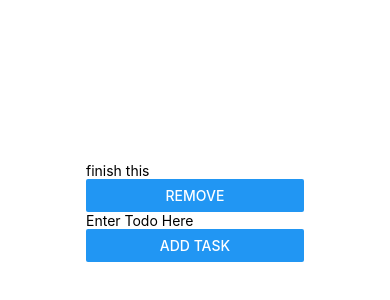
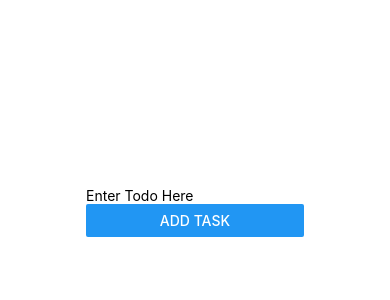
Before and after one commit to Alex-Zeng-UofT/C01Lab1, a React Native app in the folder ToDoList/: screen / in a window 390 px wide. Shown: the part 210-510 px from the top of the page. Built offline with nearby package versions, Linux system fonts and the light colour scheme.

Commit message:
refactored ToDoList

```diff
--- a/ToDoList/App.js
+++ b/ToDoList/App.js
@@ -5,7 +5,7 @@ import ToDoList from './components/ToDoList';
 export default function App() {
   return (
     <View style={styles.container}>
-      <ToDoList todoList={["finish this"]}/>
+      <ToDoList />
       <StatusBar style="auto" />
     </View>
   );
--- a/ToDoList/components/ToDoList.js
+++ b/ToDoList/components/ToDoList.js
@@ -6,31 +6,55 @@ import AddTask from './AddTask'
 
 const ToDoList = ({ todoList }) => {
     // set the state variable with intials values being the prop list
-    const [tasks, setTasks] = useState(todoList.map((task) => ({ id: uuidv4(), todo: task})));
+    const [toDos, setToDos] = useState(todoList.map((task) => ({ id: uuidv4(), title: task})));
 
     // remove a todo task by only keeping tasks with different ids
-    const removeTask = (id) => {
-        setTasks(prevTodos => {
+    const removeToDo = (id) => {
+        setToDos(prevTodos => {
             return prevTodos.filter(task => task.id !== id);
         });
     };
 
-    const AddTodo = (task) => {
-        const newTask = {id: uuidv4(), todo: task};
-        setTasks((prevTasks) => [...prevTasks, newTask]);
+    // add a todo the the current list with given newTitle
+    const addToDo = (newTitle) => {
+        const newTask = {id: uuidv4(), title: newTitle};
+        setToDos((prevTasks) => [...prevTasks, newTask]);
     }
 
     return (
-        <View>
-            {tasks.map((task) => (
+        // styles given in handout
+        <View style={styles.todoListContainer}>
+            {toDos.map((task) => (
                 <View key={task.id}>
-                    <Text>{task.todo}</Text>
-                    <Button title='Remove' onPress={() => removeTask(task.id)}/>
+                    <Text>{task.title}</Text>
+                    <Button title='Remove' onPress={() => removeToDo(task.id)}/>
                 </View>
             ))}
-            <AddTask onAddTask={AddTodo}></AddTask>
+            <AddTask onAddTask={addToDo}></AddTask>
         </View>
     );
 };
 
+// set default prop to be empty array
+ToDoList.defaultProps = {
+    todoList: []
+};
+
+// styles provided in handout
+const styles = StyleSheet.create({
+    todoListContainer: {
+      margin: 10,
+    },
+    todoItem: {
+      flexDirection: 'row',
+      justifyContent: 'space-between',
+      alignItems: 'center',
+      padding: 10,
+      marginVertical: 5,
+      borderColor: 'gray',
+      borderWidth: 1,
+      borderRadius: 5,
+    },
+});
+
 export default ToDoList;
```
